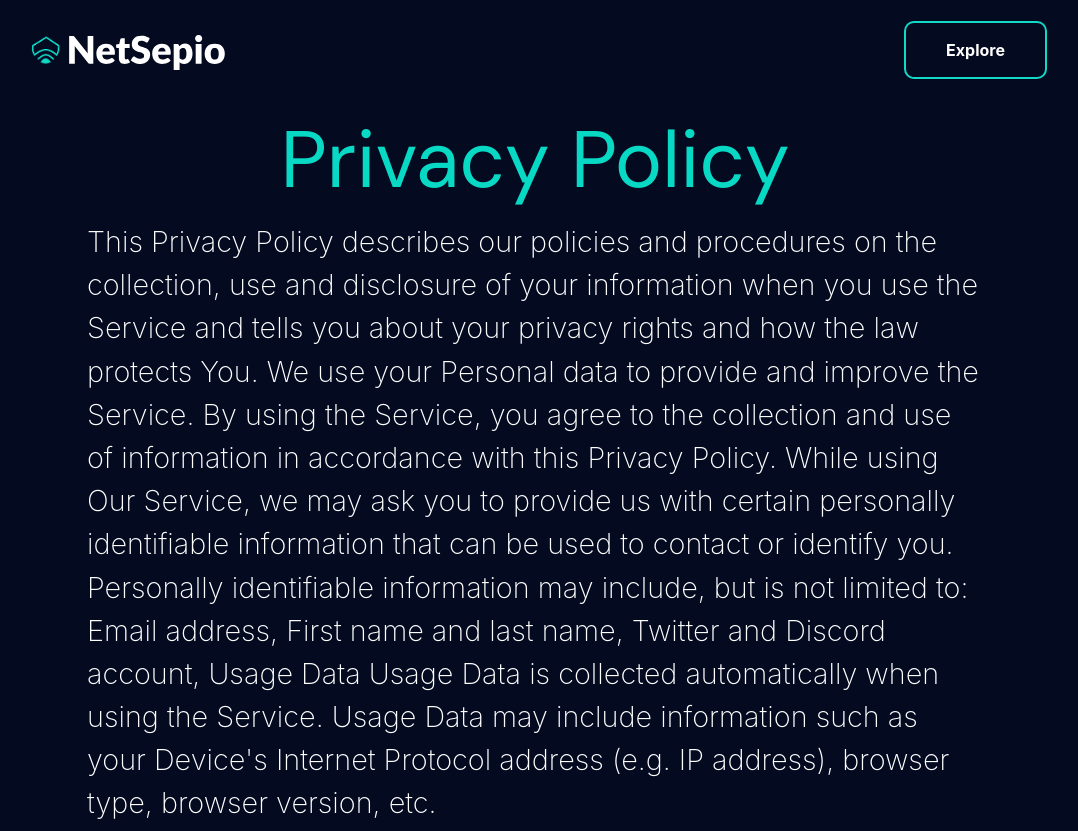
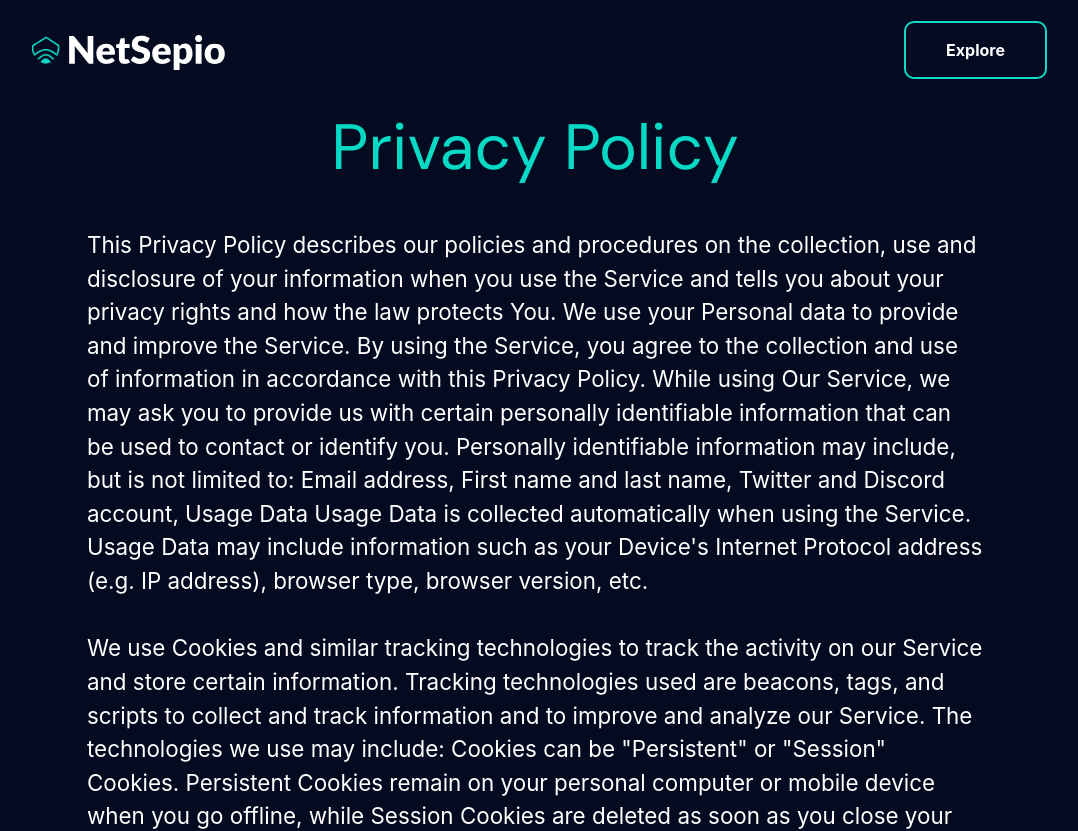
Before and after one commit to NetSepio/website, a React (Create React App) app: page /privacy-policy in a window 1280 px wide. Shown: the top 831 px of the page, without its empty margins (105-1183 px from the left). Built offline with nearby package versions, Linux system fonts and the light colour scheme; the HTML template or start-up script is replaced by a standard one; a web font is replaced by a local one.

Commit message:
[FIX]: Reduced font sizes

```diff
--- a/src/pages/PrivacyPolicy.jsx
+++ b/src/pages/PrivacyPolicy.jsx
@@ -7,10 +7,18 @@ const PrivacyPolicy = () => {
     <div style={{ backgroundColor: "#040a20" }}>
       <NavBar />
       <div style={{ width: "70%", margin: "0 auto" }}>
-        <h1 style={{ fontSize: "5rem", textAlign: "center", color: "#08d9c5" }}>
+        <h1 style={{ fontSize: "4rem", textAlign: "center", color: "#08d9c5" }}>
           Privacy Policy
         </h1>
-        <p style={{ fontSize: "1.8rem", fontWeight: "200", paddingBottom: "5rem", color: "white" }}>
+        <p
+          style={{
+            fontSize: "1.4rem",
+            fontWeight: "400",
+            paddingBottom: "5rem",
+            paddingTop: "2rem",
+            color: "white",
+          }}
+        >
           This Privacy Policy describes our policies and procedures on the
           collection, use and disclosure of your information when you use the
           Service and tells you about your privacy rights and how the law
--- a/src/pages/TermsofUse.jsx
+++ b/src/pages/TermsofUse.jsx
@@ -9,14 +9,14 @@ const TermsOfUse = () => {
         <NavBar />
         <div style={{ width: "70%", margin: "0 auto" }}>
           <h1
-            style={{ fontSize: "5rem", textAlign: "center", color: "#08d9c5" }}
+            style={{ fontSize: "4rem", textAlign: "center", color: "#08d9c5" }}
           >
             Terms and Conditions
           </h1>
           <p
             style={{
-              fontSize: "1.8rem",
-              fontWeight: "200",
+              fontSize: "1.4rem",
+              fontWeight: "400",
               paddingBottom: "5rem",
               color: "white",
             }}
--- a/src/styles/Faq.css
+++ b/src/styles/Faq.css
@@ -73,13 +73,13 @@
 }
 
 .faq-title {
-  font-size: 5rem;
+  font-size: 4rem;
   text-align: center;
   color: white;
 }
 
 .faq-subtitle {
-  font-size: 3rem;
+  font-size: 2rem;
   text-align: center;
   color: #08d9c5;
 }
@@ -101,9 +101,9 @@
   background-color: #171717;
   color: white;
   border: none;
-  padding: 30px;
+  padding: 25px;
   text-align: left;
-  font-size: 1.5rem;
+  font-size: 1.3rem;
   font-weight: bold;
   display: flex;
   justify-content: space-between;
@@ -123,7 +123,7 @@
 .faq-answer {
   color: white;
   padding: 15px;
-  font-size: 1.6rem;
+  font-size: 1.2rem;
   display: block;
   border-radius: 0 0 5px 5px;
 }
--- a/src/styles/Mission.css
+++ b/src/styles/Mission.css
@@ -11,16 +11,16 @@
 }
 
 .mission-title {
-  font-size: 5rem;
+  font-size: 4rem;
 }
 
 .mission-subtitle {
-  font-size: 2.8rem;
+  font-size: 2rem;
   padding-bottom: 2rem;
 }
 
 .mission-text {
-  font-size: 1.8rem;
+  font-size: 1.4rem;
   padding-bottom: 4rem;
   font-weight: 200;
   text-align: left;
```
